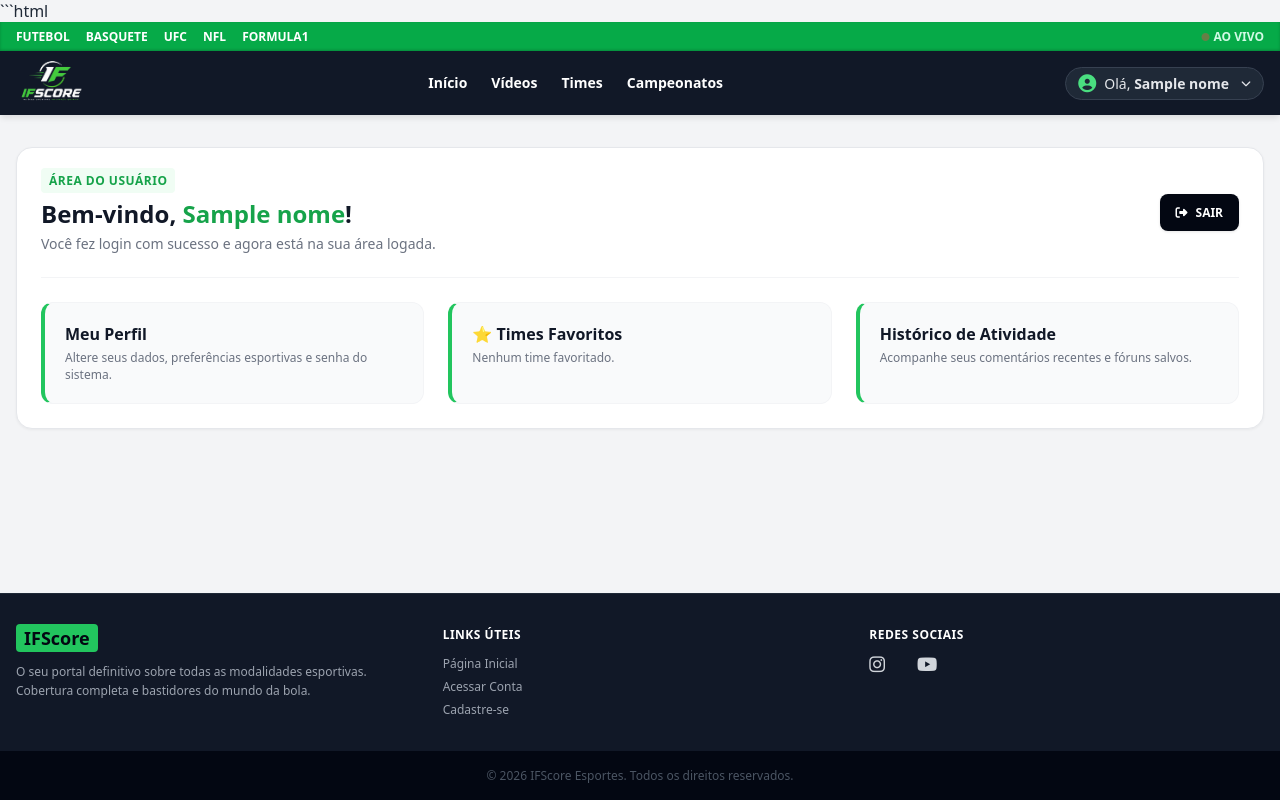
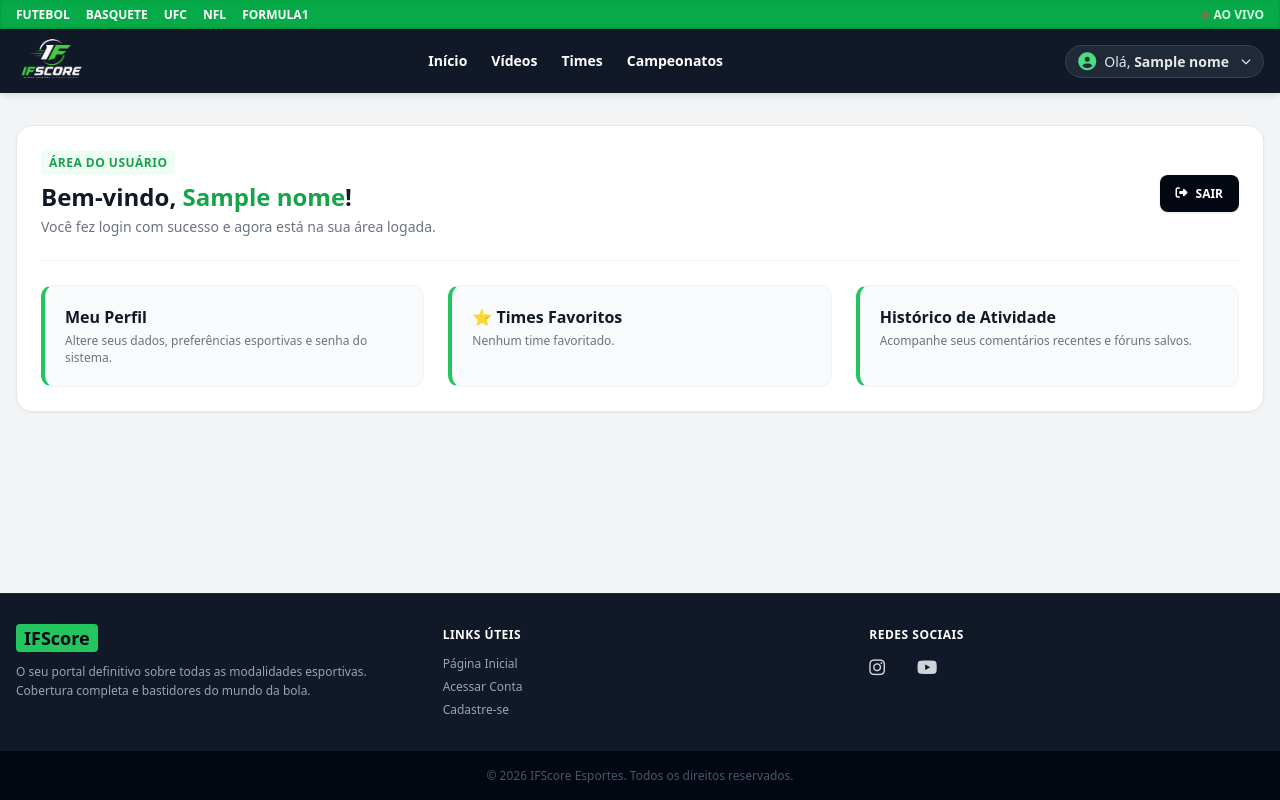
Before and after one commit to Josecarlosxz/Projeto_POAS, a FastAPI app: template templates/area_usuario.html in a window 1280 px wide. Run offline with FastAPI, Linux system fonts and the light colour scheme; the template is opened without the code that fills it: most values are stand-ins (such as "Sample title", 1, 10 or a date in 2020); some libraries are stand-ins or nearby versions.

Commit message:
besteiras

````diff
--- a/models.py
+++ b/models.py
@@ -12,7 +12,6 @@ class Usuario(SQLModel, table=True):
 
     nome: str
     email: str = Field(unique=True, index=True)
-    # Armazena hash (não senha em texto puro)
     senha_hash: str
 
     criado_em: datetime = Field(default_factory=lambda: datetime.now(timezone.utc))
--- a/templates/area_usuario.html
+++ b/templates/area_usuario.html
@@ -1,4 +1,3 @@
-```html
 {% extends "base.html" %}
 
 {% block title %}Página Inicial - Área de usuário{% endblock %}
````
